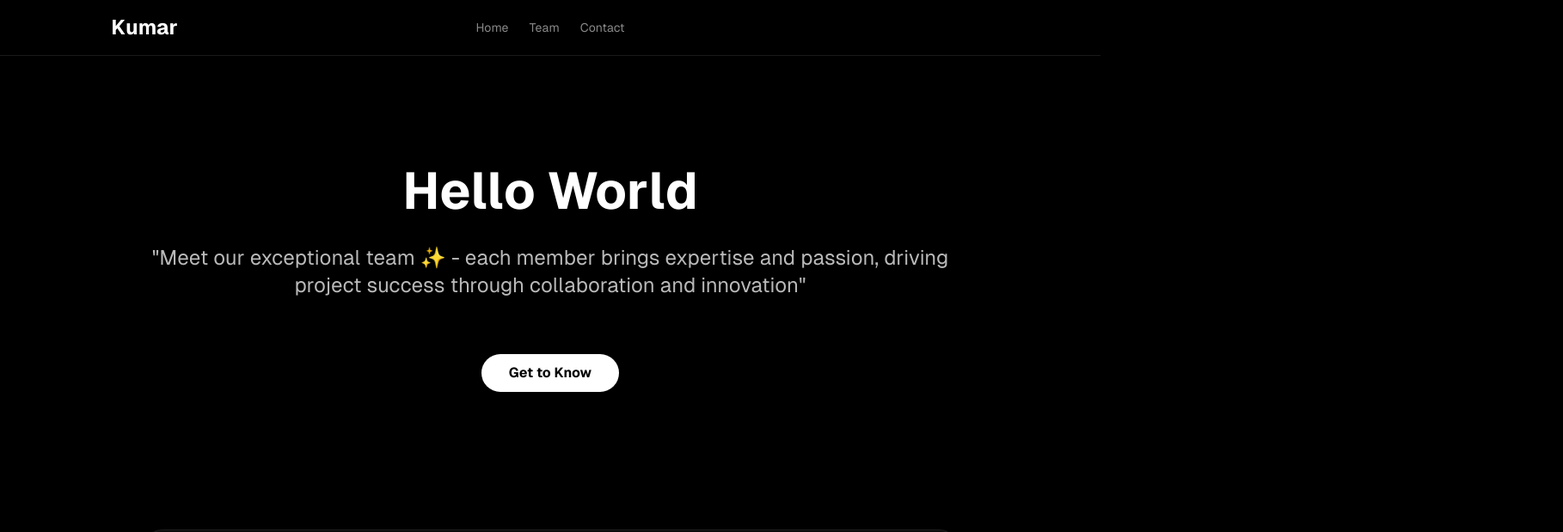
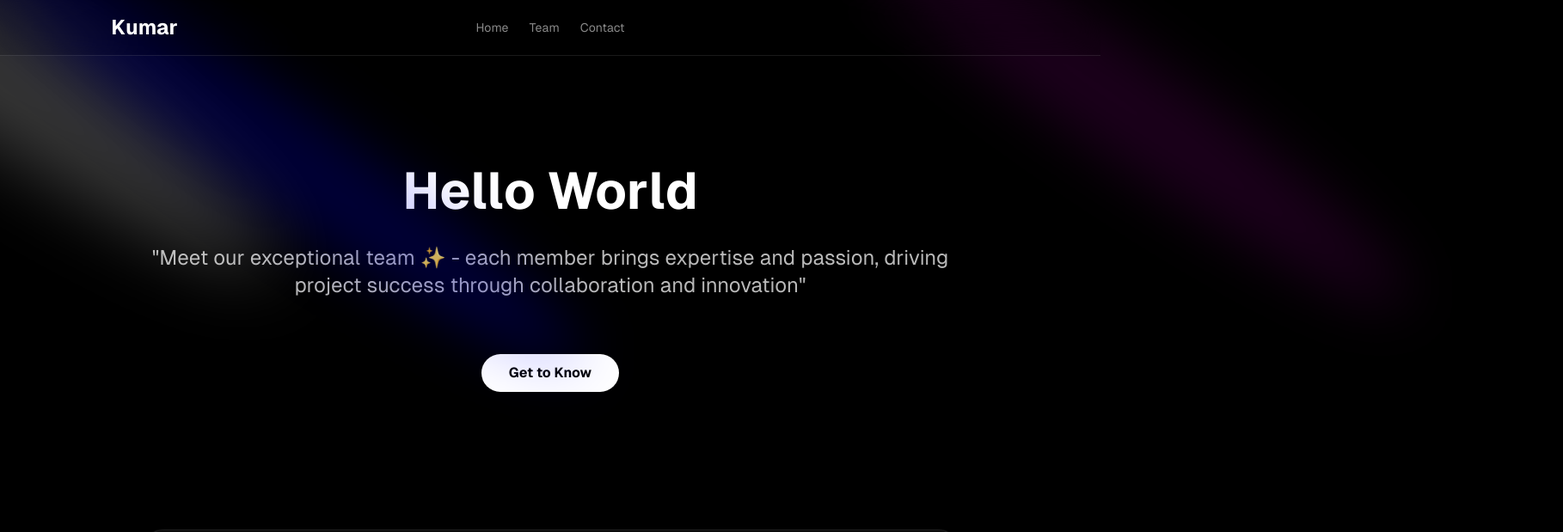
Before and after one commit to azrappp/persona-frontend, a React (Vite) app: page / in a window 1280 px wide. Shown: the top 619 px of the page at 86% size, 1818 px wide, since content can reach past the window. Built offline with nearby package versions, Linux system fonts and the light colour scheme; no server answers.

Commit message:
feat: add spotlight element on hero section

```diff
--- a/src/components/navbar/Navbar.jsx
+++ b/src/components/navbar/Navbar.jsx
@@ -1,7 +1,7 @@
 function Navbar() {
   return (
     <header className="fixed top-0 w-full z-50">
-      <nav className="border-b border-white border-opacity-10 bg-black w-full">
+      <nav className="border-b border-white border-opacity-10 bg-black backdrop-blur-lg bg-opacity-10 w-full">
         <div className="flex flex-row items-center justify-between text-center px-8 md:px-32 py-4">
           <div className="text-white font-geist font-bold text-2xl w-20">Kumar</div>
           <div className="hidden text-kmr-grey-200 md:flex gap-6 pr-20 flex-1 justify-center">
--- a/src/pages/LandingPage.jsx
+++ b/src/pages/LandingPage.jsx
@@ -2,6 +2,7 @@ import Footer from "../components/footer/Footer";
 import Home from "../components/home/Home";
 import Navbar from "../components/navbar/Navbar";
 import Team from "../components/team/Team";
+import Spotlight from "../components/ui/Spotlight"
 
 const LandingPage = () => {
   return (
@@ -10,6 +11,20 @@ const LandingPage = () => {
       <div className="py-48 px-8 md:px-16 lg:px-32">
         <Home />
         <Team />
+        <div className="">
+          <Spotlight
+            className="-top-40 -left-10 md:-left-32 md:-top-20 h-screen"
+            fill="white"
+          />
+          <Spotlight
+            className="h-[80vh] w-[50vw] top-10 left-full"
+            fill="purple"
+          />
+          <Spotlight
+            className="left-80 top-28 h-[80vh] w-[50vw]"
+            fill="blue"
+          />
+        </div>
       </div>
       <Footer />
     </>
```
